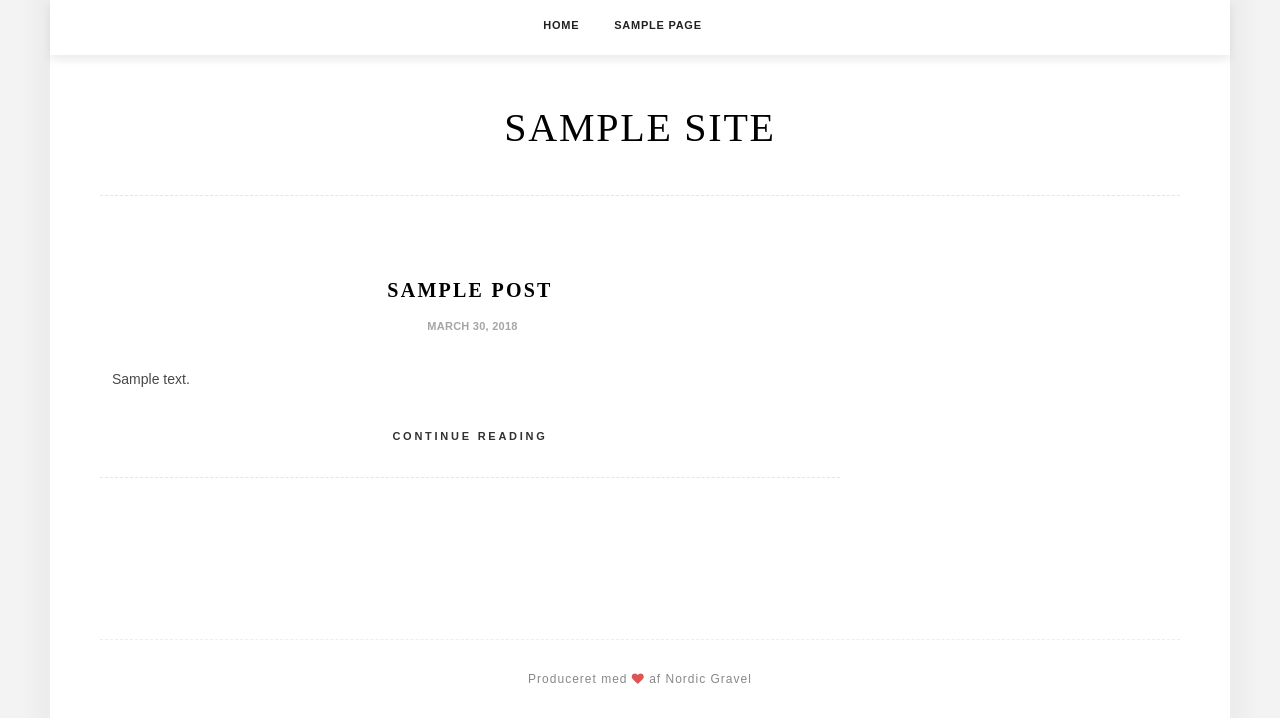
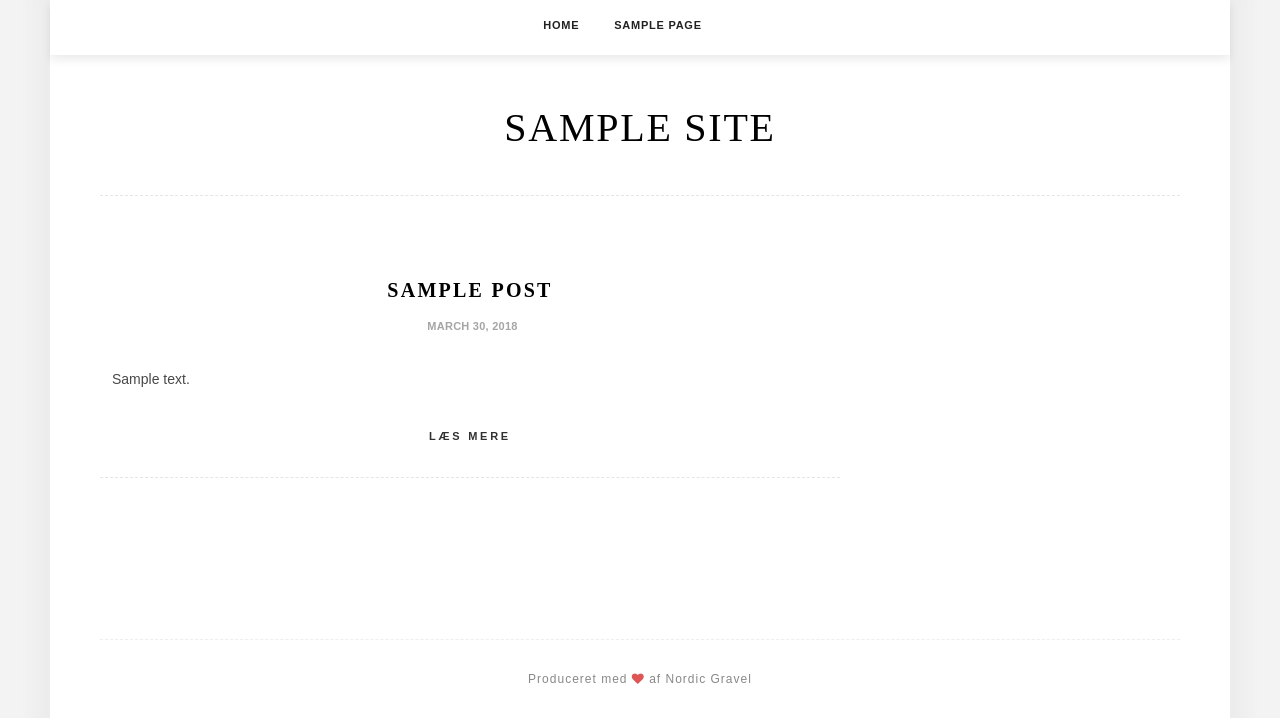
Before and after one commit to mikkeljuhl/nordicgravel-wp, a WordPress theme: template themes/minalite/index.php in a window 1280 px wide. Shown: the top 718 px of the page. Run offline with PHP 8.4 and a stand-in for WordPress, Linux system fonts and the light colour scheme; the site name, menu and one post (Sample post) are stand-ins, and other content is empty; some libraries are stand-ins or nearby versions.

Commit message:
'Læs mere' instead of 'Continue Reading'

```diff
--- a/themes/minalite/template-parts/content.php
+++ b/themes/minalite/template-parts/content.php
@@ -64,7 +64,7 @@
 	</div><!-- .entry-content -->
 
 	<div class="entry-more">
-		<a href="<?php the_permalink(); ?>" title="<?php the_title_attribute(); ?>"><?php esc_html_e( 'Continue Reading', 'minalite' ); ?></a>
+		<a href="<?php the_permalink(); ?>" title="<?php the_title_attribute(); ?>"><?php esc_html_e( 'Læs mere', 'minalite' ); ?></a>
 	</div>
 	<?php endif; ?>
 
```
